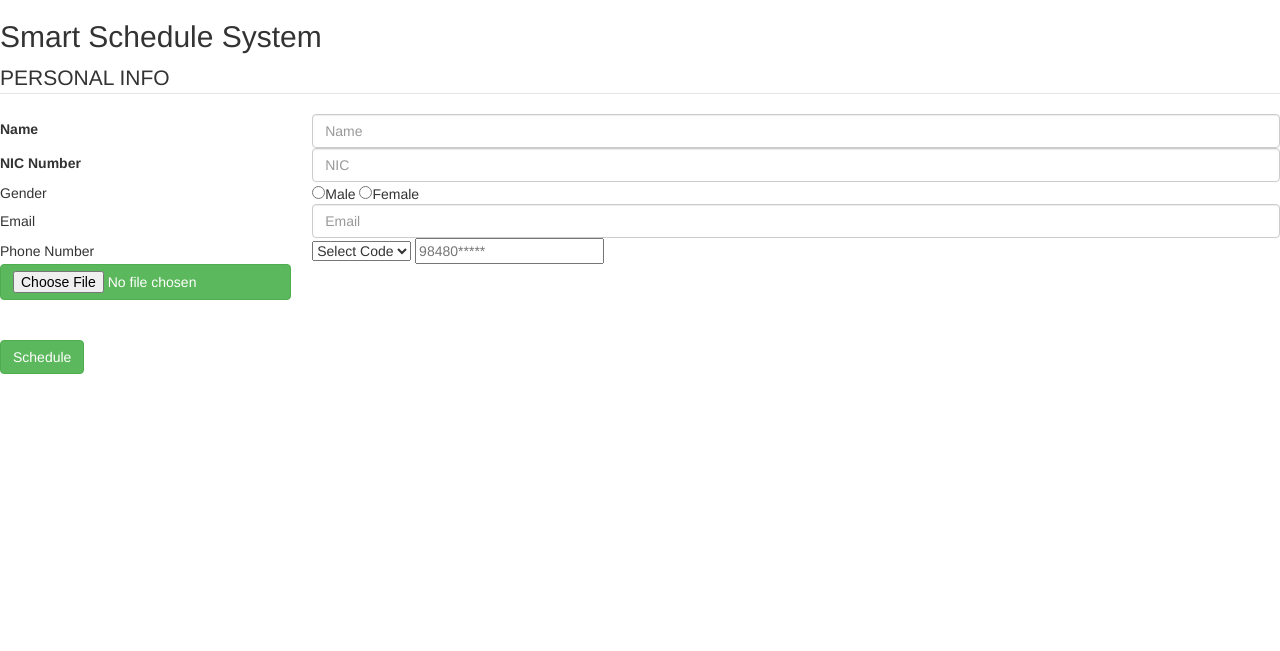
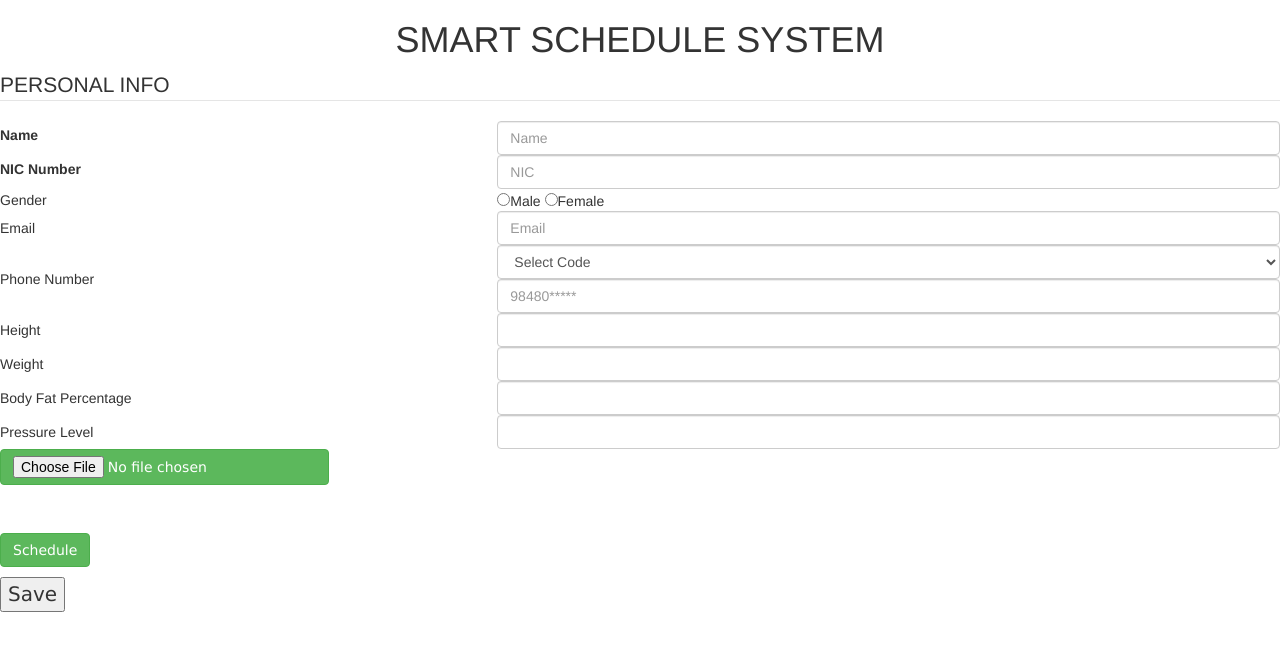
Before and after one commit to samudayatm/smartScheduleSystem, a Django app: page /schedule/ in a window 1280 px wide. Shown: the top 651 px of the page. Run offline with Django 3.2, Linux system fonts and the light colour scheme; some libraries are stand-ins or nearby versions.

Commit message:
initial commit

```diff
--- a/smartScheduleSystem/scheduleGenarator/templates/scheduleGenarator/index.html
+++ b/smartScheduleSystem/scheduleGenarator/templates/scheduleGenarator/index.html
@@ -1,6 +1,23 @@
 <!DOCTYPE html>
 <html>
 <head>
+    <style>
+        body {
+            background-color: LightGray;
+             }
+
+h1 {
+  color: white;
+  text-align: center;
+}
+
+p {
+  font-family: verdana;
+  font-size: 20px;
+}
+}
+    </style>
+
     <link rel="stylesheet" href="https://maxcdn.bootstrapcdn.com/bootstrap/3.4.0/css/bootstrap.min.css">
     <script src="https://ajax.googleapis.com/ajax/libs/jquery/3.4.1/jquery.min.js"></script>
     <script src="https://maxcdn.bootstrapcdn.com/bootstrap/3.4.0/js/bootstrap.min.js"></script>
@@ -9,6 +26,15 @@
         $(document).ready(function(){
             $("#schBtn").click(function(){
                 var filename =""
+
+                var name = document.getElementById("name").value;
+                var genderM = document.getElementById("genderM").value;
+                var genderF = document.getElementById("genderF").value;
+                var height = document.getElementById("height").value;
+                var weight = document.getElementById("weight").value;
+                var bodyFat = document.getElementById("bodyFat").value;
+                var pressure = document.getElementById("pressure").value;
+
                 var filepath = document.getElementById("file").value;
                 if (filepath) {
                     var startIndex = (filepath.indexOf('\\') >= 0 ? filepath.lastIndexOf('\\') : filepath.lastIndexOf('/'));
@@ -19,7 +45,15 @@
                 }
 <!--                alert("The paragraph was clicked."+filename);-->
                 if (filename != undefined && filename != null) {
-                    window.location = '/schedule/process?imagePath=' + filename;
+                    window.location = '/schedule/process?imagePath=' + filename
+                    + '&name='+name
+                    + '&genderM='+genderM
+                    + '&genderF='+genderF
+                    + '&height='+height
+                    + '&weight='+weight
+                    + '&bodyFat='+bodyFat
+                    + '&pressure='+pressure
+                    ;
                 }
             });
         });
@@ -30,14 +64,14 @@
 </head>
 
 <body>
-<h2>Smart Schedule System</h2>
+<h1>SMART SCHEDULE SYSTEM</h1>
 <form action="insert.php" method="POST">
     <fieldset>
         <legend>PERSONAL INFO</legend>
         <table Style="width:100%">
             <tr>
                 <td><label>Name</label></td>
-                <td><input type="text" name="name" class="form-control" placeholder="Name" value=""/></td>
+                <td><input id="name" type="text" name="name" class="form-control" placeholder="Name" value=""/></td>
             </tr>
             <tr>
                 <td><label>NIC Number</label></td>
@@ -45,25 +79,42 @@
             </tr>
             <tr>
                 <td>Gender</td>
-                <td><input type="radio" name="gender" value="m">Male
-                    <input type=radio name="gender" value="f">Female
+                <td><input id="genderM" type="radio" name="gender" value="m">Male
+                    <input id="genderF" type=radio name="gender" value="f">Female
                 </td>
             </tr>
             <tr>
                 <td>Email</td>
-                <td><input type="mail" class="form-control" placeholder="Email" name="email"></td>
+                <td><input type="mail" class="form-control" placeholder="Email" name="email" class="form-control"></td>
             </tr>
             <tr>
                 <td>Phone Number</td>
-                <td><select name="phone_code" value="">
+                <td><select name="phone_code" value="" class="form-control">
                     <option selected hidden>Select Code</option>
                     <option value="077">077</option>
                     <option value="076">076</option>
                     <option value="071">071</option>
                     <option value="072">072</option>
                     <option value="075">075</option>
-                </select>
-                    <input type="phone" placeholder="98480*****" name="phone"></td>
+                    </select>
+                    <input type="phone" placeholder="98480*****" name="phone" class="form-control">
+                </td>
+            </tr>
+            <tr>
+                <td>Height</td>
+                <td><input id="height" type="text" name="height" class="form-control"></td>
+            </tr>
+            <tr>
+                <td>Weight</td>
+                <td><input id="weight" type="text" name="weight" class="form-control"></td>
+            </tr>
+            <tr>
+                <td>Body Fat Percentage</td>
+                <td><input id="bodyFat" type="text" name="bodyfp" class="form-control"></td>
+            </tr>
+            <tr>
+                <td>Pressure Level</td>
+                <td><input id="pressure" type="text" name="pl" class="form-control"></td>
             </tr>
         </table>
         <!--        <p><input type="submit" class="btn btn-primary" action="insert.php" value="Submit" name="submit"></p>-->
@@ -87,6 +138,7 @@
 <p>
     <button type="button" class="btn btn-success" id="schBtn" name="schedule">Schedule</button>
 </p>
+<p><button type = submit name="save">Save</button></p>
 
 </body>
 </html>
--- a/smartScheduleSystem/scheduleGenarator/views.py
+++ b/smartScheduleSystem/scheduleGenarator/views.py
@@ -8,7 +8,6 @@ import os.path
 BASE = os.path.dirname(os.path.abspath(__file__))
 
 CATEGORIES = ["Fat", "Thin"]
-
 
 
 def prepare(filepath):
@@ -35,6 +34,25 @@ def process(request):
     model = tf.keras.models.load_model(os.path.join(BASE, "body-CNN.model"))
     template = loader.get_template('scheduleGenarator\schedule.html')
     imagePath = request.GET['imagePath']
+    name = request.GET['name']
+    # genderF = request.GET['genderF']
+    # genderM = request.GET['genderM']
+    height = request.GET['height']
+    weight = request.GET['weight']
+    bodyFat = request.GET['bodyFat']
+    pressure = request.GET['pressure']
+
+    print(name)
+    print(height)
+    print(weight)
+    print(bodyFat)
+    print(pressure)
+
+    if (int(pressure) > 100):
+        pressureCondition = 'HIGH'
+    else:
+        pressureCondition = 'LOW'
+
     data_folder = "D:\\project1\\ProjectFinal\\test_images\\"
     file_to_open = data_folder + imagePath
     print(file_to_open)
@@ -42,7 +60,63 @@ def process(request):
     # prediction = model.predict([prepare(data_folder + '11.jpg')])
     res = CATEGORIES[int(prediction[0][0])]
 
-    context = {
-        'status': res,
-    }
+    if (res == 'Thin'):
+        if (int(weight) < 45):
+            context = {
+                'bodyType': res,
+                'name': name,
+                'pressureCondition': pressureCondition,
+                'running': "10 min",
+                'pullover': "4reps 5 sets",
+                'front': "6reps 3 sets",
+                'back': "6reps 3 sets",
+                'bench': "6reps 3 sets",
+                'curl': "6reps 3 sets",
+                'triceps': "6reps 3 sets",
+                'situps': "20reps 3 set",
+            }
+        else:
+            context = {
+                'bodyType': res,
+                'name': name,
+                'pressureCondition': pressureCondition,
+                'running': "15 min",
+                'pullover': "6reps 4 sets",
+                'front': "6reps 4 sets",
+                'back': "6reps 4 sets",
+                'bench': "8reps 4 sets",
+                'curl': "8reps 3 sets",
+                'triceps': "6reps 3 sets",
+                'sitrunseups': "20reps 3 set",
+            }
+    else:
+        if(int(weight)>100):
+            context = {
+                'bodyType': res,
+                'name': name,
+                'pressureCondition': pressureCondition,
+                'running': "60 min",
+                'pullover': "16rep 4 sets",
+                'front': "12reps 4 sets",
+                'back': "12reps 4 sets",
+                'bench': "10reps 4 sets",
+                'curl': "10reps 4 sets",
+                'triceps': "12reps 3 sets",
+                'situps': "40reps 4 set",
+            }
+        else:
+            context = {
+                'bodyType': res,
+                'name': name,
+                'pressureCondition': pressureCondition,
+                'running': "45 min",
+                'pullover': "12reps 4 sets",
+                'front': "12reps 4 sets",
+                'back': "12reps 4 sets",
+                'bench': "10reps 4 sets",
+                'curl': "8reps 4 sets",
+                'triceps': "12reps 3 sets",
+                'situps': "30reps 4 set",
+            }
+
     return HttpResponse(template.render(context, request))
```
Also changed, not shown: smartScheduleSystem/scheduleGenarator/templates/scheduleGenarator/schedule.html (+89 -4 lines).
